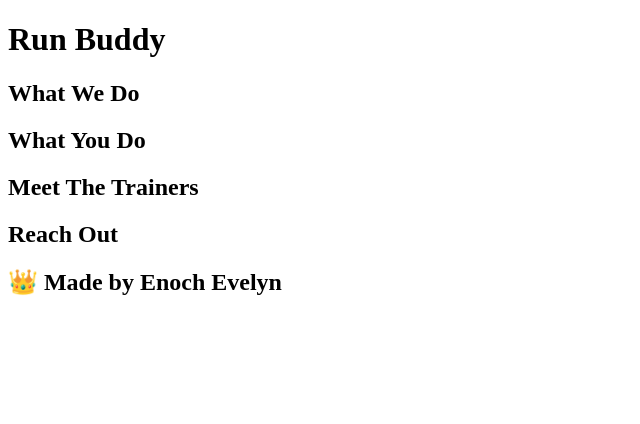
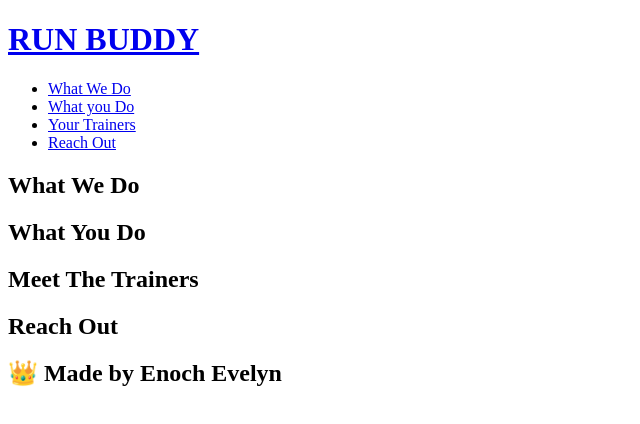
Before and after one commit to Enoch-Evelyn/Fitness-Website-, a plain HTML site: page index.html in a window 1280 px wide. Shown: the whole page, without its empty margins (0-640 px from the left). Drawn offline with Linux system fonts and the light colour scheme.

Commit message:
Added nav div with list divs

```diff
--- a/index.html
+++ b/index.html
@@ -8,11 +8,32 @@
 <body>
 
 <header>
-<h1>Run Buddy</h1>
+<h1>
+  <a href="/">RUN BUDDY</a>
+</h1>
+    <nav>
+        <ul>
+            <li>
+                <a href ="#what-we-do">What We Do</a>
+            </li>
+            <li>
+                <a href ="#what-you-do">What you Do</a>
+            </li>
+
+            <li>
+                <a href ="#your-trainers">Your Trainers</a>
+            </li>
+            <li>
+                <a href ="#reach-out">Reach Out</a>
+            </li>
+
+        </ul>
+    </nav>
 </header>
 
        <!-- Billboard goes here -->
        <section></section>
+
 
 
                     <section>
```
